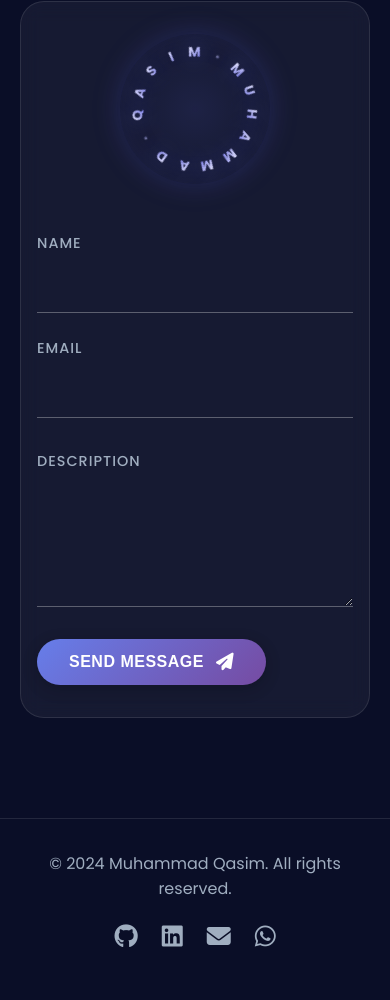
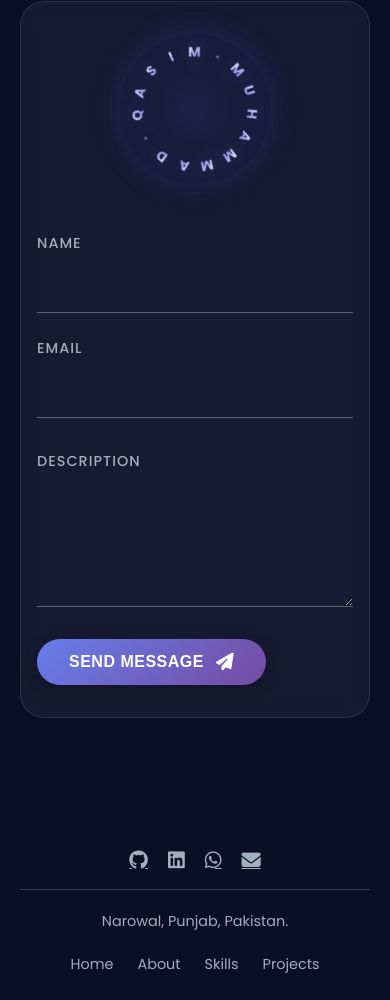
Before and after one commit to risingqasim/portfolio, a plain HTML site: page index.html in a window 390 px wide. Shown: the part 9241-10241 px from the top of the page. Drawn offline with nearby package versions, Linux system fonts and the light colour scheme.

Commit message:
implement the footer

```diff
--- a/css/style.css
+++ b/css/style.css
@@ -1781,13 +1781,51 @@ h1, h2, h3, h4, h5, h6 {
    Footer
    ============================================ */
 .footer {
-    padding: 2rem 0;
+    padding: 3rem 0 2rem;
     background: var(--bg-primary);
-    border-top: 1px solid rgba(255, 255, 255, 0.1);
-    text-align: center;
 }
 
 .footer .container {
+    max-width: var(--container-max-width);
+    margin: 0 auto;
+    padding: 0 20px;
+}
+
+.footer-top {
+    display: flex;
+    justify-content: flex-end;
+    align-items: center;
+    margin-bottom: 1.5rem;
+}
+
+.footer-social {
+    display: flex;
+    gap: 1.5rem;
+    align-items: center;
+}
+
+.footer-social a {
+    color: var(--text-secondary);
+    font-size: 1.3rem;
+    transition: var(--transition-fast);
+    display: flex;
+    align-items: center;
+    justify-content: center;
+}
+
+.footer-social a:hover {
+    color: var(--text-primary);
+    transform: translateY(-2px);
+}
+
+.footer-divider {
+    width: 100%;
+    height: 1px;
+    background: rgba(255, 255, 255, 0.2);
+    margin: 1.5rem 0;
+}
+
+.footer-bottom {
     display: flex;
     justify-content: space-between;
     align-items: center;
@@ -1795,24 +1833,44 @@ h1, h2, h3, h4, h5, h6 {
     gap: 1rem;
 }
 
-.footer p {
+.footer-location {
     color: var(--text-secondary);
-}
-
-.footer-social {
-    display: flex;
-    gap: 1.5rem;
-}
-
-.footer-social a {
+    font-size: 0.95rem;
+    margin: 0;
+}
+
+.footer-nav {
+    display: flex;
+    gap: 2rem;
+    align-items: center;
+    flex-wrap: wrap;
+}
+
+.footer-nav-link {
     color: var(--text-secondary);
-    font-size: 1.5rem;
+    text-decoration: none;
+    font-size: 0.95rem;
     transition: var(--transition-fast);
-}
-
-.footer-social a:hover {
-    color: var(--accent-primary);
-    transform: translateY(-3px);
+    position: relative;
+}
+
+.footer-nav-link:hover {
+    color: var(--text-primary);
+}
+
+.footer-nav-link::after {
+    content: '';
+    position: absolute;
+    bottom: -3px;
+    left: 0;
+    width: 0;
+    height: 1px;
+    background: var(--text-primary);
+    transition: width 0.3s ease;
+}
+
+.footer-nav-link:hover::after {
+    width: 100%;
 }
 
 /* ============================================
@@ -2157,8 +2215,45 @@ h1, h2, h3, h4, h5, h6 {
         padding-left: 1.5rem;
     }
 
-    .footer .container {
+    .footer {
+        padding: 2rem 0 1.5rem;
+    }
+
+    .footer-top {
+        justify-content: center;
+        margin-bottom: 1.25rem;
+    }
+
+    .footer-social {
+        gap: 1.25rem;
+    }
+
+    .footer-social a {
+        font-size: 1.2rem;
+    }
+
+    .footer-divider {
+        margin: 1.25rem 0;
+    }
+
+    .footer-bottom {
         flex-direction: column;
+        align-items: center;
+        text-align: center;
+        gap: 1.25rem;
+    }
+
+    .footer-location {
+        font-size: 0.9rem;
+    }
+
+    .footer-nav {
+        gap: 1.5rem;
+        justify-content: center;
+    }
+
+    .footer-nav-link {
+        font-size: 0.9rem;
     }
 
     .hero-buttons {
--- a/index.html
+++ b/index.html
@@ -485,12 +485,23 @@
     <!-- Footer -->
     <footer class="footer">
         <div class="container">
-            <p>&copy; 2024 Muhammad Qasim. All rights reserved.</p>
-            <div class="footer-social">
-                <a href="https://github.com" target="_blank" rel="noopener noreferrer"><i class="fab fa-github"></i></a>
-                <a href="https://www.linkedin.com/in/muhammad-qasim-a63081327" target="_blank" rel="noopener noreferrer"><i class="fab fa-linkedin"></i></a>
-                <a href="mailto:qasimmughal7244@gmail.com"><i class="fas fa-envelope"></i></a>
-                <a href="https://wa.me/923327011150" target="_blank" rel="noopener noreferrer"><i class="fab fa-whatsapp"></i></a>
+            <div class="footer-top">
+                <div class="footer-social">
+                    <a href="https://github.com" target="_blank" rel="noopener noreferrer" aria-label="GitHub"><i class="fab fa-github"></i></a>
+                    <a href="https://www.linkedin.com/in/muhammad-qasim-a63081327" target="_blank" rel="noopener noreferrer" aria-label="LinkedIn"><i class="fab fa-linkedin"></i></a>
+                    <a href="https://wa.me/923327011150" target="_blank" rel="noopener noreferrer" aria-label="WhatsApp"><i class="fab fa-whatsapp"></i></a>
+                    <a href="mailto:qasimmughal7244@gmail.com" aria-label="Email"><i class="fas fa-envelope"></i></a>
+                </div>
+            </div>
+            <div class="footer-divider"></div>
+            <div class="footer-bottom">
+                <p class="footer-location">Narowal, Punjab, Pakistan.</p>
+                <nav class="footer-nav">
+                    <a href="#home" class="footer-nav-link">Home</a>
+                    <a href="#about" class="footer-nav-link">About</a>
+                    <a href="#skills" class="footer-nav-link">Skills</a>
+                    <a href="#projects" class="footer-nav-link">Projects</a>
+                </nav>
             </div>
         </div>
     </footer>
```
